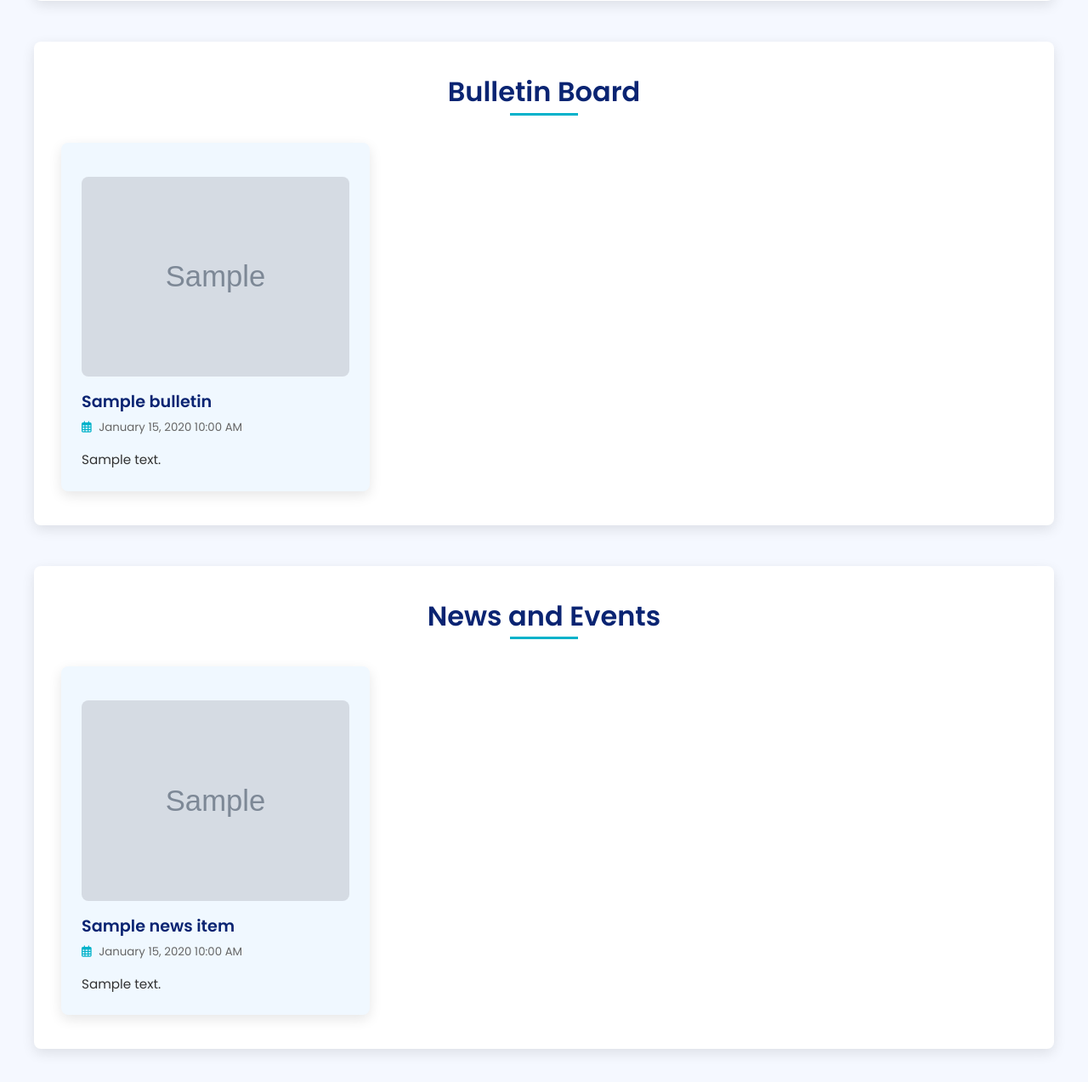
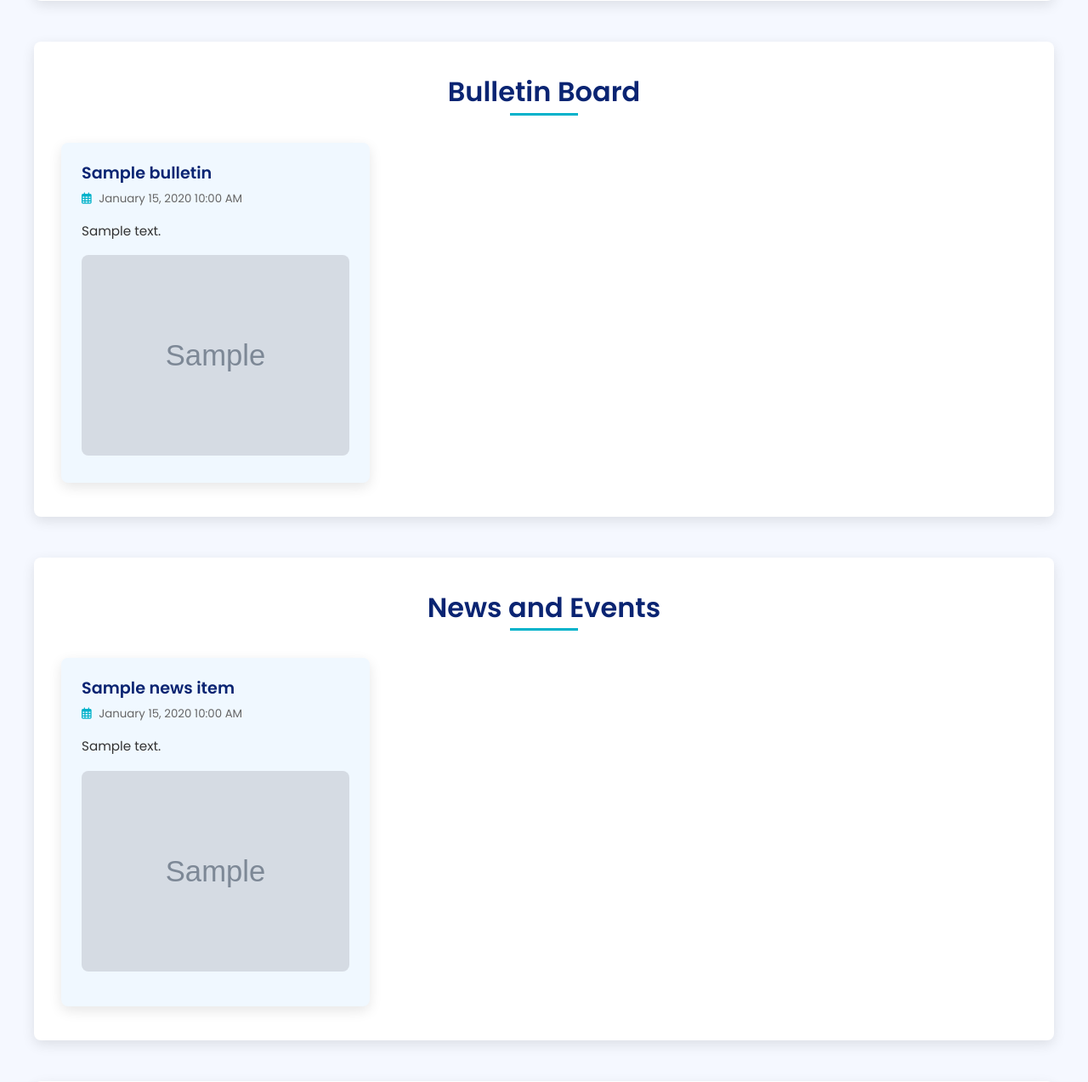
Before and after one commit to 0-iQpy/E-Looc, a Flask app: template api/templates/home.html in a window 1280 px wide. Shown: the part 1488-2761 px from the top of the page at 85% size. Run offline with Flask 3, Linux system fonts and the light colour scheme; the template is opened without the code that fills it: most values are stand-ins (such as "Sample title", 1, 10 or a date in 2020); grey boxes marked "Sample" are stand-in pictures; parts of the project's set-up code (start-up, migrations or seed data) failed here and were passed over; some libraries are stand-ins or nearby versions.

Commit message:
Update home.html

```diff
--- a/api/templates/home.html
+++ b/api/templates/home.html
@@ -192,9 +192,6 @@
         {% if bulletins %}
             {% for bulletin in bulletins %}
             <div class="card">
-                {% if bulletin.image_url %}
-                    <img src="{{ bulletin.image_url }}" alt="{{ bulletin.title }} Image" style="width:100%; max-height:300px; object-fit: cover; margin-bottom: 10px;">
-                {% endif %}
                 <h3>{{ bulletin.title }}</h3>
                 <small><i class="far fa-calendar-alt"></i> {{ bulletin.date_posted | datetimeformat  }}
 </small>
@@ -202,7 +199,10 @@
                     <p>{{ bulletin.content }}</p>
                     <a href="#" class="see-more" style="display: none; cursor: pointer; color: var(--secondary-color); font-weight: 500; margin-top: 0.5rem; display: inline-block;">See more</a>
                 </div>
-            </div>
+                {% if bulletin.image_url %}
+                    <img src="{{ bulletin.image_url }}" alt="{{ bulletin.title }} Image">
+                {% endif %}
+                </div>
             {% endfor %}
         {% else %}
             <p>No bulletins at the moment. Please check back later!</p>
@@ -216,9 +216,6 @@
         {% if news %}
             {% for news_item in news %}
             <div class="card">
-                {% if news_item.image_url %}
-                    <img src="{{ news_item.image_url }}" alt="{{ news_item.title }} Image" style="width:100%; max-height:300px; object-fit: cover; margin-bottom: 10px;">
-                {% endif %}
                 <h3>{{ news_item.title }}</h3>
                 <small><i class="far fa-calendar-alt"></i> {{ news_item.date_posted | datetimeformat }}
 </small>
@@ -226,6 +223,9 @@
                     <p>{{ news_item.content }}</p>
                     <a href="#" class="see-more" style="display: none; cursor: pointer; color: var(--secondary-color); font-weight: 500; margin-top: 0.5rem; display: inline-block;">See more</a>
                 </div>
+              {% if news_item.image_url %}
+                    <img src="{{ news_item.image_url }}" alt="{{ news_item.title }} Image" style="width:100%; max-height:300px; object-fit: cover; margin-bottom: 10px;">
+              {% endif %}
             </div>
             {% endfor %}
         {% else %}
@@ -328,7 +328,7 @@
   </footer>
 
   <script>
-    document.addEventListener('DOMContentLoaded', function() {
+        document.addEventListener('DOMContentLoaded', function() {
         const MAX_WORDS = 50;
 
         document.querySelectorAll('.bulletin-cards .card').forEach(card => {
```
